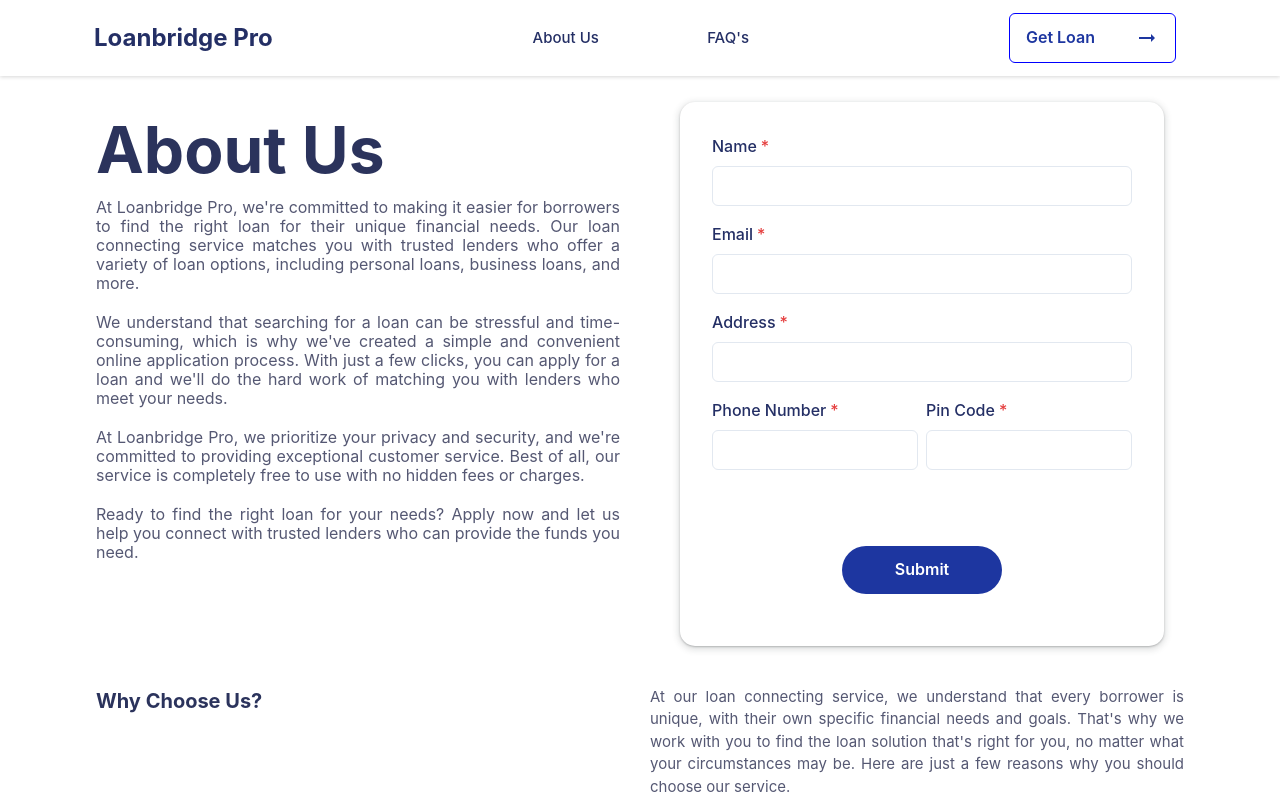
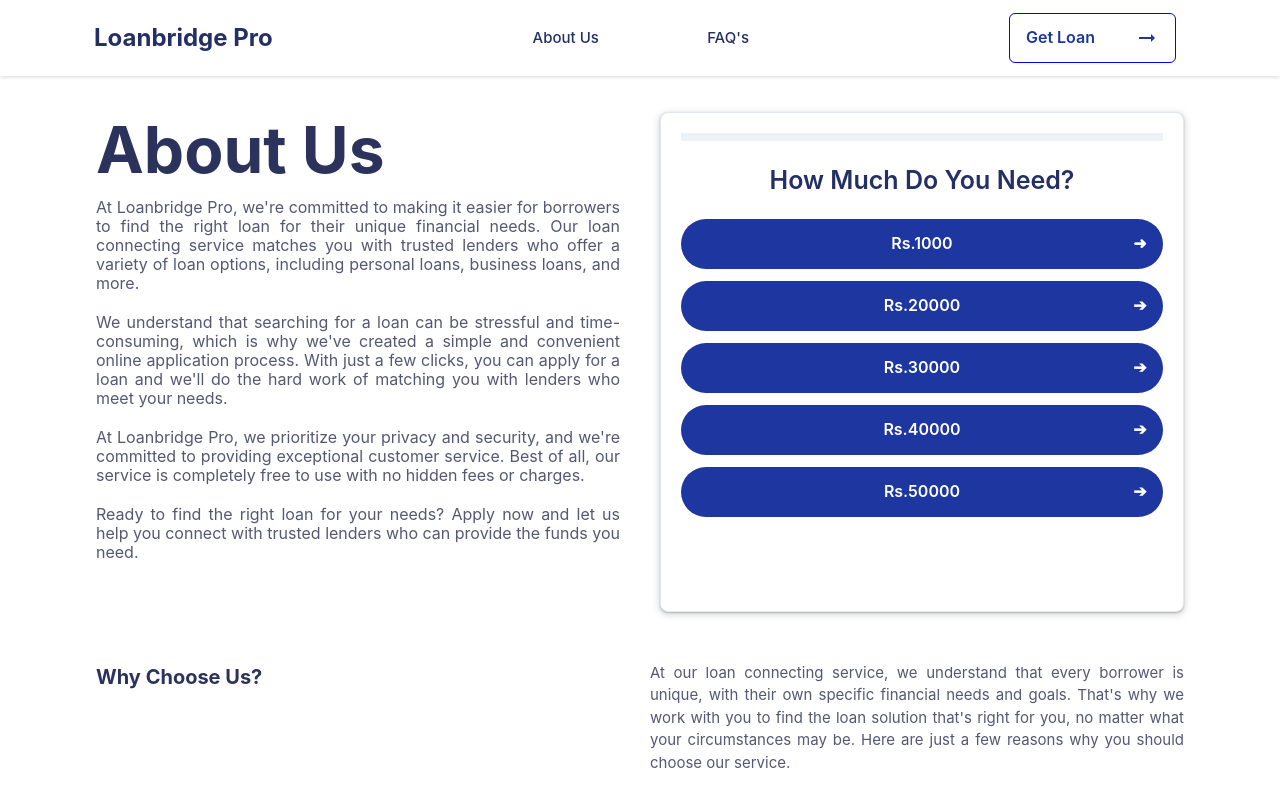
Before and after one commit to VishalBhuse/kreditship, a React (Create React App) app: page /about in a window 1280 px wide. Shown: the top 799 px of the page. Built offline with nearby package versions, Linux system fonts and the light colour scheme.

Commit message:
multi step form

```diff
--- a/src/App.js
+++ b/src/App.js
@@ -7,10 +7,10 @@
 import Navbar from "./Component/Navbar/Navbar";
 
 function App() {
-  const inputRef = useRef();
-
+  const myDivRef = useRef(null);
   const handleGetLoanClick = () => {
-    inputRef.current.focus();
+    // inputRef.current.focus();
+    myDivRef.current.scrollIntoView({ behavior: "smooth" });
   };
   return (
     <>
@@ -19,11 +19,11 @@
         <Route
           path="/"
           element={
-            <Home inputRef={inputRef} handleGetLoanClick={handleGetLoanClick} />
+            <Home myDivRef={myDivRef} handleGetLoanClick={handleGetLoanClick} />
           }
         />
-        <Route path="/about" element={<About inputRef={inputRef} />} />
-        <Route path="/faq" element={<Faq inputRef={inputRef} />} />
+        <Route path="/about" element={<About myDivRef={myDivRef} />} />
+        <Route path="/faq" element={<Faq myDivRef={myDivRef} />} />
       </Routes>
       <Footer handleGetLoanClick={handleGetLoanClick} />
     </>
--- a/src/Component/About/About.jsx
+++ b/src/Component/About/About.jsx
@@ -1,8 +1,9 @@
 import { Box, SimpleGrid, Text } from "@chakra-ui/react";
 import React from "react";
-import MyForm from "../Home/Form";
+// import MyForm from "../Home/Form";
+import MultiForm from "../Home/MultiForm";
 
-const About = ({ inputRef }) => {
+const About = ({ myDivRef }) => {
   return (
     <>
       <SimpleGrid columns={[1, 1, 2, 2]} spacing={10} w="85%" mx="auto" mt="2%">
@@ -45,9 +46,21 @@
             need.
           </Text>
         </Box>
-        <Box px={[0, 0, 0, 5]}>
+        <Box
+          bg="#fff"
+          borderWidth="1px"
+          rounded="lg"
+          boxShadow="rgba(60, 64, 67, 0.3) 0px 1px 2px 0px, rgba(60, 64, 67, 0.15) 0px 2px 6px 2px"
+          p={5}
+          w="100%"
+          m="10px auto"
+          h="500px"
+        >
+          <MultiForm myDivRef={myDivRef} />
+        </Box>
+        {/* <Box px={[0, 0, 0, 5]}>
           <MyForm inputRef={inputRef} />
-        </Box>
+        </Box> */}
       </SimpleGrid>
     </>
   );
--- a/src/Component/FAQ/Faq.jsx
+++ b/src/Component/FAQ/Faq.jsx
@@ -9,9 +9,10 @@
   AccordionIcon,
 } from "@chakra-ui/react";
 import React from "react";
-import MyForm from "../Home/Form";
+// import MyForm from "../Home/Form";
+import MultiForm from "../Home/MultiForm";
 
-const Faq = ({ inputRef }) => {
+const Faq = ({ myDivRef }) => {
   return (
     <>
       <SimpleGrid columns={[1, 1, 2, 2]} spacing={10} w="85%" mx="auto" mt="2%">
@@ -49,14 +50,23 @@
             contact your lender or lending partner directly.
           </Text>
         </Box>
-        <Box px={[0, 0, 0, 5]}>
-          <MyForm inputRef={inputRef} />
+        <Box
+          bg="#fff"
+          borderWidth="1px"
+          rounded="lg"
+          boxShadow="rgba(60, 64, 67, 0.3) 0px 1px 2px 0px, rgba(60, 64, 67, 0.15) 0px 2px 6px 2px"
+          p={5}
+          w="100%"
+          m="10px auto"
+          h="500px"
+        >
+          <MultiForm myDivRef={myDivRef} />
         </Box>
       </SimpleGrid>
       <Box w="85%" mx="auto" mt="2%">
         <Box mt={"3"}>
           <Accordion defaultIndex={[0]} allowMultiple>
-            <AccordionItem outline={'none'} border="none">
+            <AccordionItem outline={"none"} border="none">
               <h2>
                 <AccordionButton>
                   <Box
@@ -87,7 +97,7 @@
               </AccordionPanel>
             </AccordionItem>
 
-            <AccordionItem outline={'none'} border="none" mt="8px">
+            <AccordionItem outline={"none"} border="none" mt="8px">
               <h2>
                 <AccordionButton>
                   <Box
@@ -121,7 +131,7 @@
                 account.
               </AccordionPanel>
             </AccordionItem>
-            <AccordionItem outline={'none'} border="none" mt="8px">
+            <AccordionItem outline={"none"} border="none" mt="8px">
               <h2>
                 <AccordionButton>
                   <Box
@@ -150,7 +160,7 @@
                 application.
               </AccordionPanel>
             </AccordionItem>
-            <AccordionItem outline={'none'} border="none" mt="8px">
+            <AccordionItem outline={"none"} border="none" mt="8px">
               <h2>
                 <AccordionButton>
                   <Box
@@ -179,7 +189,7 @@
                 to you.
               </AccordionPanel>
             </AccordionItem>
-            <AccordionItem outline={'none'} border="none" mt="8px">
+            <AccordionItem outline={"none"} border="none" mt="8px">
               <h2>
                 <AccordionButton>
                   <Box
@@ -210,7 +220,7 @@
                 able to find a loan option that works for you.
               </AccordionPanel>
             </AccordionItem>
-            <AccordionItem outline={'none'} border="none" mt="8px">
+            <AccordionItem outline={"none"} border="none" mt="8px">
               <h2>
                 <AccordionButton>
                   <Box
@@ -239,7 +249,7 @@
                 customer service and financial stability.
               </AccordionPanel>
             </AccordionItem>
-            <AccordionItem outline={'none'} border="none" mt="8px">
+            <AccordionItem outline={"none"} border="none" mt="8px">
               <h2>
                 <AccordionButton>
                   <Box
@@ -268,7 +278,7 @@
                 help borrowers who are experiencing financial difficulty.
               </AccordionPanel>
             </AccordionItem>
-            <AccordionItem outline={'none'} border="none" mt="8px">
+            <AccordionItem outline={"none"} border="none" mt="8px">
               <h2>
                 <AccordionButton>
                   <Box
@@ -296,7 +306,7 @@
                 you find the right lender to meet their financial needs.
               </AccordionPanel>
             </AccordionItem>
-            <AccordionItem outline={'none'} border="none" mt="8px">
+            <AccordionItem outline={"none"} border="none" mt="8px">
               <h2>
                 <AccordionButton>
                   <Box
@@ -327,7 +337,7 @@
                 there's no cost to apply or connect with a lender
               </AccordionPanel>
             </AccordionItem>
-            <AccordionItem outline={'none'} border="none" mt="8px">
+            <AccordionItem outline={"none"} border="none" mt="8px">
               <h2>
                 <AccordionButton>
                   <Box
--- a/src/Component/Home/Banner.jsx
+++ b/src/Component/Home/Banner.jsx
@@ -3,7 +3,7 @@
 // import MyForm from "./Form";
 import MultiForm from "./MultiForm";
 
-const Banner = ({ inputRef }) => {
+const Banner = ({ myDivRef }) => {
   return (
     <Box
       w="100%"
@@ -44,7 +44,7 @@
             h="500px"
           >
             {/* <MyForm inputRef={inputRef}/> */}
-            <MultiForm />
+            <MultiForm myDivRef={myDivRef}/>
           </Box>
         </SimpleGrid>
       </Box>
--- a/src/Component/Home/Home.jsx
+++ b/src/Component/Home/Home.jsx
@@ -13,10 +13,10 @@
 import dottedpatterne from "../../Img/dottedpatterne.svg";
 import { MdOutlineArrowRightAlt } from "react-icons/md";
 
-const Home = ({ inputRef, handleGetLoanClick }) => {
+const Home = ({ myDivRef, handleGetLoanClick }) => {
   return (
     <>
-      <Banner inputRef={inputRef} />
+      <Banner myDivRef={myDivRef} />
 
       <Box w="85%" mx="auto" my="10">
         <Box>
--- a/src/Component/Home/MultiForm.jsx
+++ b/src/Component/Home/MultiForm.jsx
@@ -1605,7 +1605,7 @@
   );
 };
 
-export default function MultiForm() {
+export default function MultiForm({ myDivRef }) {
   const toast = useToast();
   const [step, setStep] = useState(1);
   const [progress, setProgress] = useState(0);
@@ -1743,7 +1743,7 @@
 
   return (
     <>
-      <Box mx="auto" w="100%" as="form" color="#242f65" h="100%">
+      <Box mx="auto" w="100%" as="form" color="#242f65" h="100%" ref={myDivRef}>
         <Progress
           hasStripe
           size="sm"
@@ -1908,9 +1908,9 @@
           />
         )}
 
-<br />
-
-        <ButtonGroup  w="100%">
+        <br />
+
+        <ButtonGroup w="100%">
           <Flex w="100%" justifyContent="center">
             <HStack>
               <Button
```
